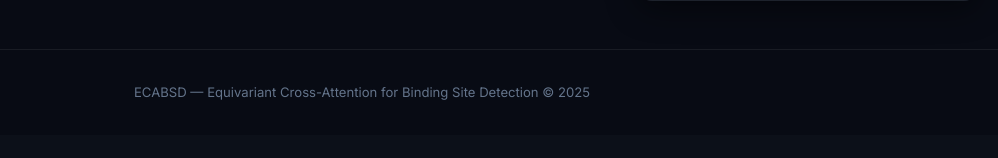
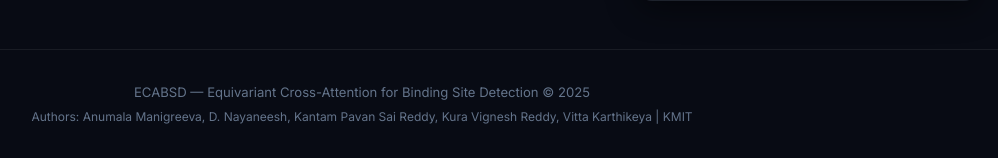
Before and after one commit to VigneshReddyKura/ecabsd, a FastAPI app: page / in a window 1280 px wide. Shown: the part 1496-1654 px from the top of the page, without its empty margins (278-1276 px from the left). Before the commit the page ends 1596 px from the top, so only its background shows below. Run offline with FastAPI, Linux system fonts and the light colour scheme.

Commit message:
docs(meta): Update author metadata across manuscript, CITATION.cff, README, and web UI

```diff
--- a/web/templates/index.html
+++ b/web/templates/index.html
@@ -448,7 +448,7 @@
 
   <!-- Footer -->
   <footer class="site-footer">
-    <p>ECABSD &mdash; Equivariant Cross-Attention for Binding Site Detection &copy; 2025</p>
+    <p>ECABSD &mdash; Equivariant Cross-Attention for Binding Site Detection &copy; 2025<br/><small style="color: #64748b; font-size: 0.75rem; display: block; margin-top: 4px;">Authors: Anumala Manigreeva, D. Nayaneesh, Kantam Pavan Sai Reddy, Kura Vignesh Reddy, Vitta Karthikeya | KMIT</small></p>
   </footer>
 
   <!-- Chart.js CDN -->
```
Also changed, not shown: README.md, 2 other files.
